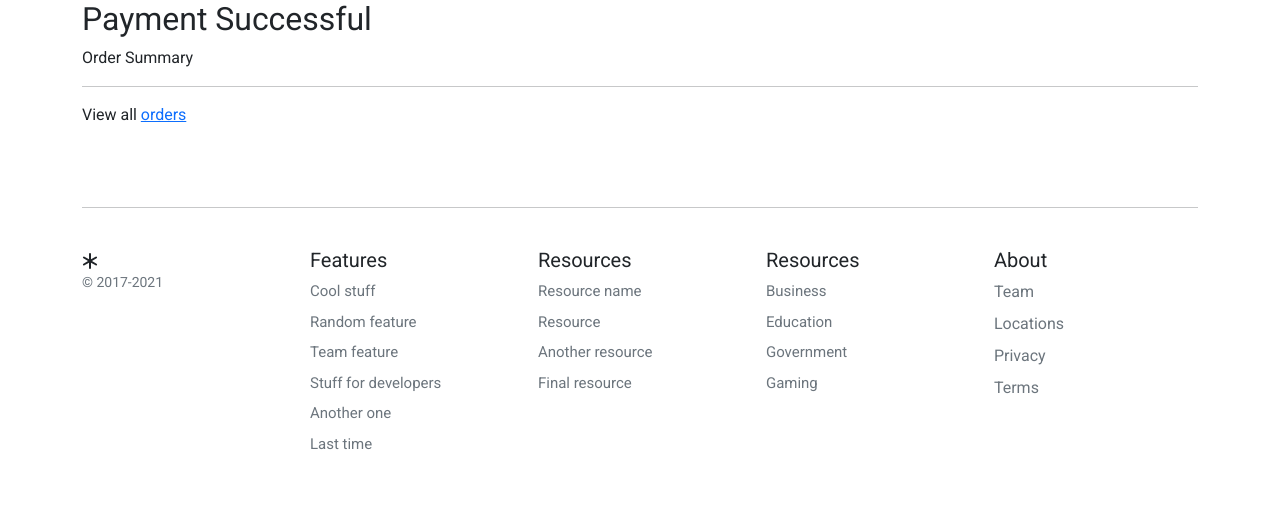
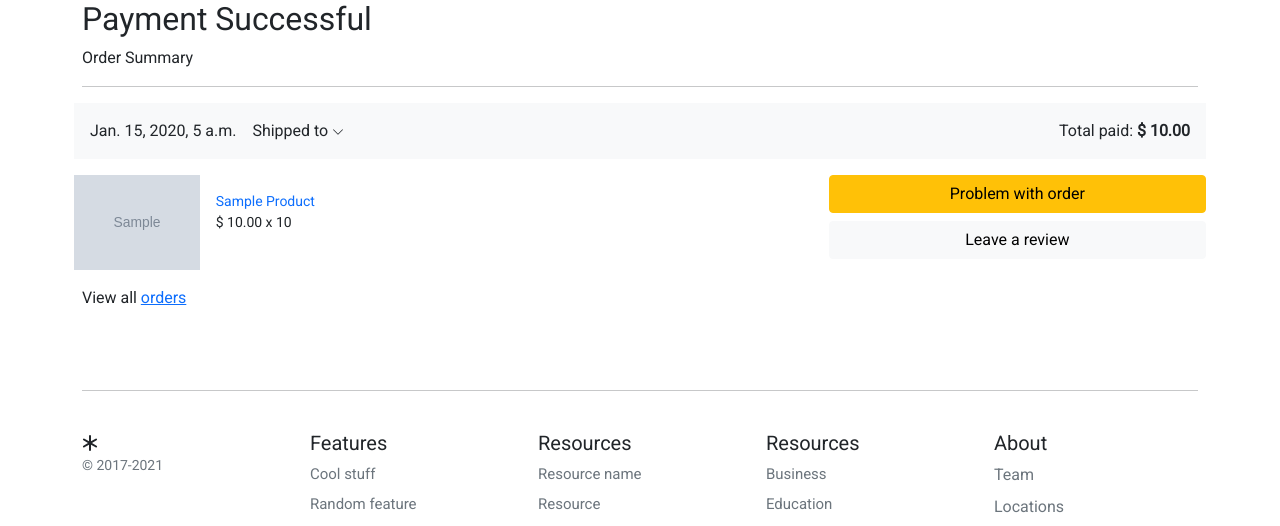
Before and after one commit to chrisdotgrubb/djangoEcommerce, a Django app: page /checkout/payment_success/ in a window 1280 px wide. Shown: the part 113-639 px from the top of the page. Before the commit the page ends 563 px from the top, so only its background shows below. Run offline with Django 4.2, Linux system fonts and the light colour scheme; a user stored in the database is signed in; tables that the repository leaves empty hold one stand-in row (values such as "Sample post"); grey boxes marked "Sample" are stand-in pictures; some libraries are stand-ins or nearby versions.

Commit message:
Minor fixes.
Check cart price and returned payment price from PayPal for equality.
Display just completed order on payment success page.
Added item price to order history, could also add shipping and tax price breakdowns.
navbar link to order history.
Address edit cancel button to take back to previous page.
Reminder to select address, when none are default.

```diff
--- a/checkout/views.py
+++ b/checkout/views.py
@@ -45,6 +45,7 @@ def delivery_address_view(request):
 
 	cart = Cart(request)
 	addresses = Address.objects.filter(customer=request.user).order_by('-default')
+	has_default = addresses[0].default
 
 	subtotal = cart.get_subtotal_price()
 	tax = cart.get_tax_price()
@@ -67,6 +68,7 @@ def delivery_address_view(request):
 		'tax': tax,
 		'delivery_price': delivery_price,
 		'total': total,
+		'has_default': has_default
 	}
 	return TemplateResponse(request, 'checkout/delivery_address.html', context)
 
@@ -108,6 +110,7 @@ def payment_complete_view(request):
 	response = PPClient.client.execute(request_order)
 
 	address = Address.objects.get(customer=request.user, default=True)
+	cart = Cart(request)
 
 	name = address.name
 	address1 = address.address_line_1
@@ -117,10 +120,9 @@ def payment_complete_view(request):
 	country = address.country
 	zip_code = address.zip
 	delivery_instructions = address.delivery_instructions
+	purchase_units = response.result.purchase_units[0]
+	is_paid = (cart.get_grand_total() == purchase_units.amount.value)
 
-	purchase_units = response.result.purchase_units[0]
-
-	cart = Cart(request)
 	order = Order.objects.create(
 		user=request.user,
 		name=name,
@@ -135,7 +137,7 @@ def payment_complete_view(request):
 		total_paid=purchase_units.amount.value,
 		order_key=response.result.id,
 		payment_option='paypal',
-		is_paid=True
+		is_paid=is_paid
 	)
 	order_id = order.pk
 	for key, item in zip(cart.cart.keys(), cart):
@@ -147,8 +149,11 @@ def payment_complete_view(request):
 @login_required
 def payment_success_view(request):
 	cart = Cart(request)
+
 	cart.clear()
-	return TemplateResponse(request, 'checkout/payment_success.html')
+	order = Order.objects.filter(user=request.user, is_paid=True).first()
+	context = {'order': order}
+	return TemplateResponse(request, 'checkout/payment_success.html', context)
 
 
 @login_required
--- a/templates/checkout/payment_success.html
+++ b/templates/checkout/payment_success.html
@@ -11,6 +11,63 @@
 			<p>Order Summary</p>
 		</div>
 		<hr/>
+		<div class="row g-3">
+
+			<div class="col-12 bg-light p-3 d-flex justify-content-between">
+				<div class="d-flex d-flex-inline">
+					<div class="pe-3">{{ order.created }}</div>
+					<div class="dropdown">
+						<a class="text-reset text-decoration-none dropdown-toggle" href="#" role="link" id="dropdownLink" data-bs-toggle="dropdown" aria-expanded="false">
+							Shipped to
+							<svg xmlns="http://www.w3.org/2000/svg" width="12" height="12" fill="currentColor" class="bi bi-chevron-down" viewBox="0 0 16 16">
+								<path fill-rule="evenodd" d="M1.646 4.646a.5.5 0 0 1 .708 0L8 10.293l5.646-5.647a.5.5 0 0 1 .708.708l-6 6a.5.5 0 0 1-.708 0l-6-6a.5.5 0 0 1 0-.708z"></path>
+							</svg>
+						</a>
+						<ul class="dropdown-menu" aria-labelledby="dropdownLink">
+							<li class="item small">{{ order.name }}</li>
+							<li class="item small">{{ order.address1 }}</li>
+							<li class="item small">{{ order.address2 }}</li>
+							<li class="item small">{{ order.zip_code }}</li>
+						</ul>
+					</div>
+				</div>
+				<div class="text-end">
+					Total paid: <span class="fw-bold">$ {{ order.total_paid }}</span>
+				</div>
+			</div>
+
+			<div class="col-md-5 col-lg-4 order-md-last p-0 order-3">
+				<div class="d-grid gap-2 ">
+					<button class="btn btn-warning" type="button">Problem with order</button>
+					<button class="btn btn-light" type="button">Leave a review</button>
+				</div>
+			</div>
+
+			<div class="col-md-7 col-lg-8 p-0">
+				{% for item in order.items.all %}
+					<div class="card mb-3 border-0">
+						<div class="row g-0">
+							<div class="col-md-2 d-none d-md-block">
+								{% for image in item.product.product_image.all %}
+									{% if image.is_feature %}
+										<img class="img-fluid" src="{{ image.image.url }}" alt="{{ image.alt_text }}">
+									{% endif %}
+								{% endfor %}
+							</div>
+							<div class="col-md-10">
+								<div class="card-body p-3">
+									<a class="text-decoration-none" href="{{ item.product.get_absolute_url }}">
+										<p class="card-text small">{{ item.product|title }}</p>
+									</a>
+									<p class="card-text small">$ {{ item.price }} x {{ item.quantity }}</p>
+								</div>
+							</div>
+						</div>
+					</div>
+				{% endfor %}
+			</div>
+
+		</div>
 		<div class="col-12">
 			<p>View all <a href="{% url 'user:orders' %}">orders</a></p>
 		</div>
--- a/templates/navbar.html
+++ b/templates/navbar.html
@@ -72,7 +72,7 @@
 											<ul class="list-group list-group-flush dropdown-account-link">
 												{% if user.is_authenticated %}
 													<a href="{% url "user:dashboard" %}" class="text-reset small list-group-item p-0 pb-1 border-0 dropdown-account-link">Your Account</a>
-													<a href="#" class="text-reset small list-group-item p-0 pb-1 border-0 dropdown-account-link">Orders</a>
+													<a href="{% url "user:orders" %}" class="text-reset small list-group-item p-0 pb-1 border-0 dropdown-account-link">Orders</a>
 													<a href="{% url 'user:wishlist' %}" class="text-reset small list-group-item p-0 pb-1 border-0 dropdown-account-link">Wishlist</a>
 													<a href="{% url "user:logout" %}" class="text-reset small list-group-item p-0 pb-1 border-0 dropdown-account-link">Logout</a>
 												{% else %}
--- a/templates/user/address/edit.html
+++ b/templates/user/address/edit.html
@@ -34,6 +34,7 @@
 			<button class="btn btn-primary btn-block py-2 mb-4 mt-4 fw-bold w-100" type="button" value="Submit" onclick="submitForm()">
 				Save Address
 			</button>
+			<a href="{{ request.META.HTTP_REFERER }}"><button class="btn btn-warning btn-block py-2 mb-4 fw-bold w-100" type="button" href="{{ request.META.HTTP_REFERER }}">Cancel</button></a>
 		</form>
 
 	</div>
--- a/templates/user/orders.html
+++ b/templates/user/orders.html
@@ -61,6 +61,7 @@
 										<a class="text-decoration-none" href="{{ item.product.get_absolute_url }}">
 											<p class="card-text small">{{ item.product|title }}</p>
 										</a>
+										<p class="card-text small">$ {{ item.price }} x {{ item.quantity }}</p>
 									</div>
 								</div>
 							</div>
```
Also changed, not shown: templates/checkout/delivery_address.html (+7 -4 lines), templates/user/dashboard.html (+2 -66 lines).
